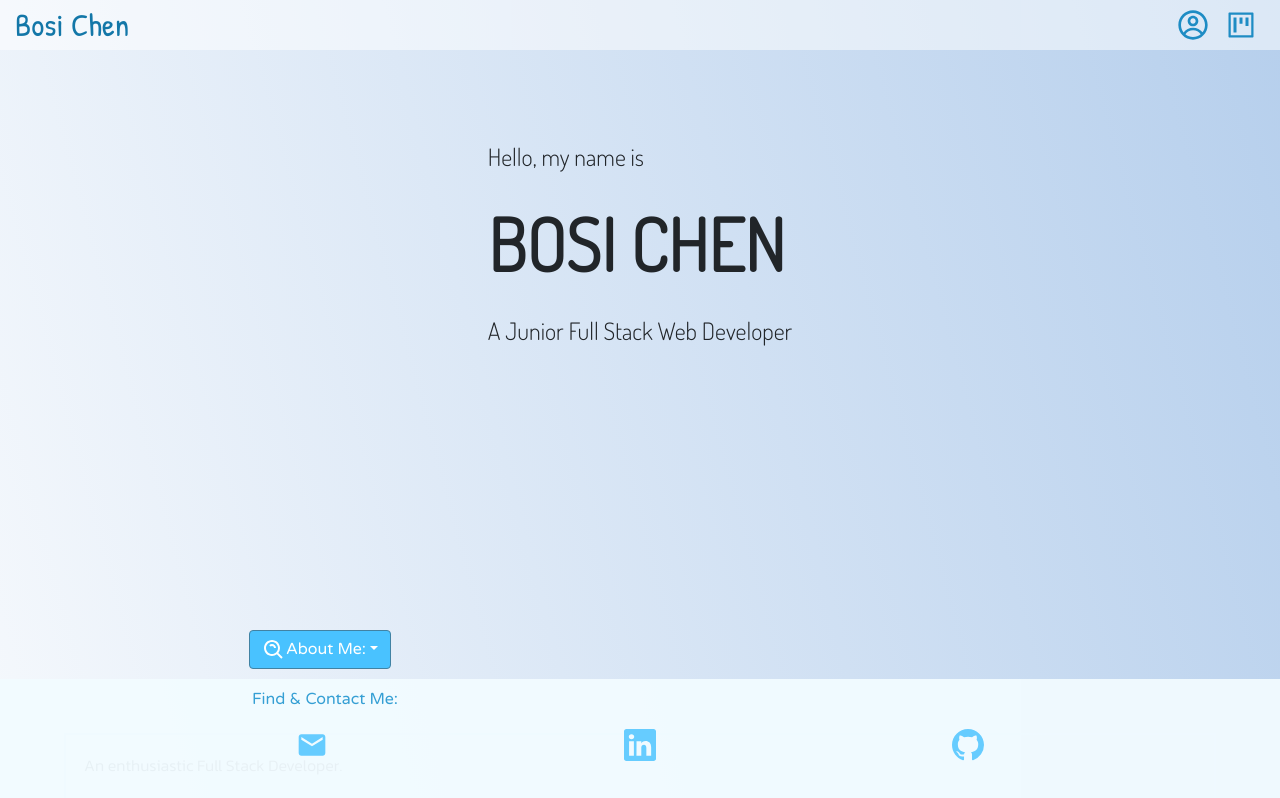
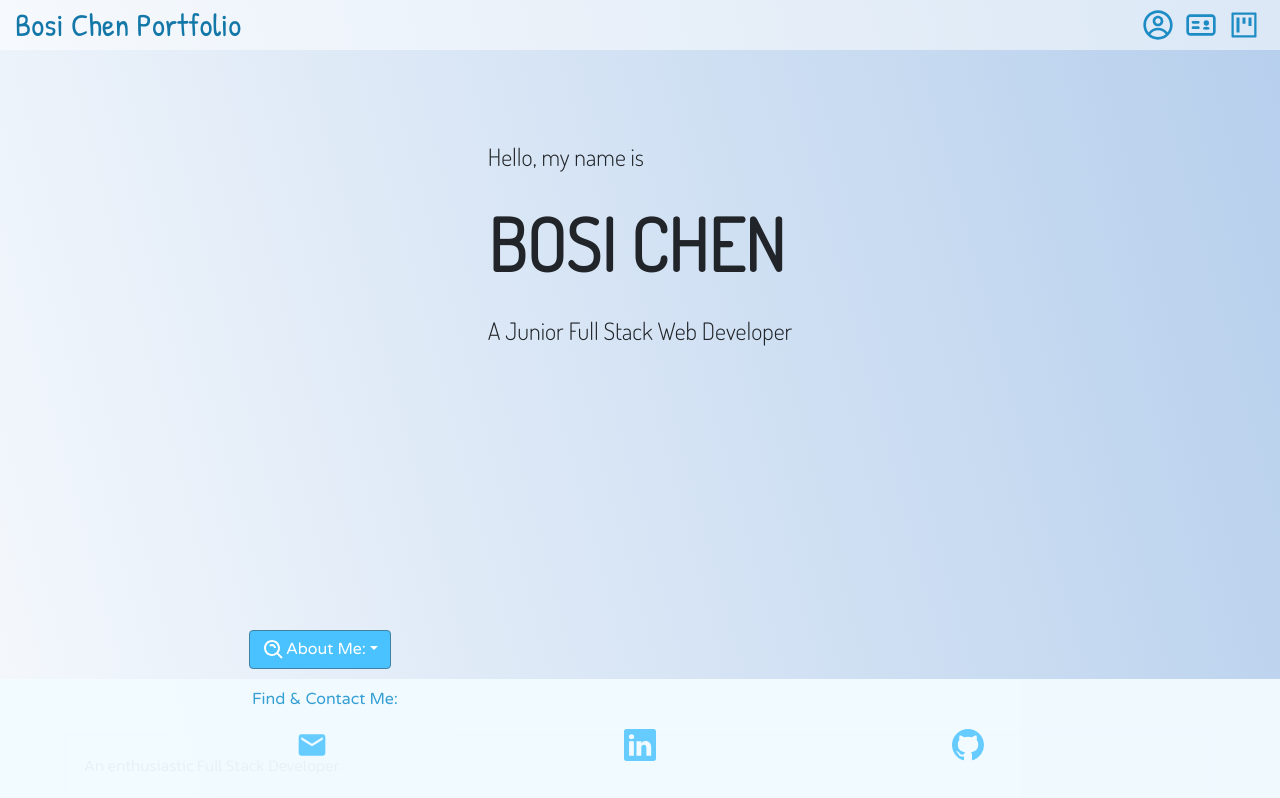
Before and after one commit to BosiC0015/personal-website, a React (Create React App) app: page / in a window 1280 px wide. Shown: the top 798 px of the page. Built offline with nearby package versions, Linux system fonts and the light colour scheme; a web font is replaced by a local one.

Commit message:
add icon for recirect to more about me page

```diff
--- a/src/components/Nav.css
+++ b/src/components/Nav.css
@@ -26,8 +26,7 @@ nav {
 }
 
 .link-icons {
-  /* width: 8em; */
-  width: 6em;
+  width: 8em;
   display: flex;
   flex-direction: row;
   align-items: center;
@@ -37,9 +36,9 @@ nav {
 .icon-intro {
   color: #1e8cc4;
 }
+.icon-about-me {
+  color: #1e8cc4;
+}
 .icon-projects {
   color: #1e8cc4;
 }
-.icon-contact-me {
-  color: #1e8cc4;
-}
--- a/src/components/Nav.js
+++ b/src/components/Nav.js
@@ -1,6 +1,7 @@
 import React from "react";
 import { IconContext } from "react-icons";
 import { CgProfile } from "react-icons/cg";
+import { TiBusinessCard } from "react-icons/ti";
 import { AiOutlineProject } from "react-icons/ai";
 import "./Nav.css";
 
@@ -11,12 +12,15 @@ class Nav extends React.Component {
       <nav>
         <a className="home" href="/">
           <div className="page-title">
-            Bosi Chen
+            Bosi Chen Portfolio
           </div>
         </a>
         <div className="link-icons">
           <IconContext.Provider value={{ size: '2em', className: 'icon-intro' }}>
             <a href="/#intro-text"><CgProfile /></a>
+          </IconContext.Provider>
+          <IconContext.Provider value={{ size: '2em', className: 'icon-about-me' }}>
+            <a href="/more-about-me"><TiBusinessCard /></a>
           </IconContext.Provider>
           <IconContext.Provider value={{ size: '2em', className: 'icon-projects' }}>
             <a href="/projects"><AiOutlineProject /></a>
```
